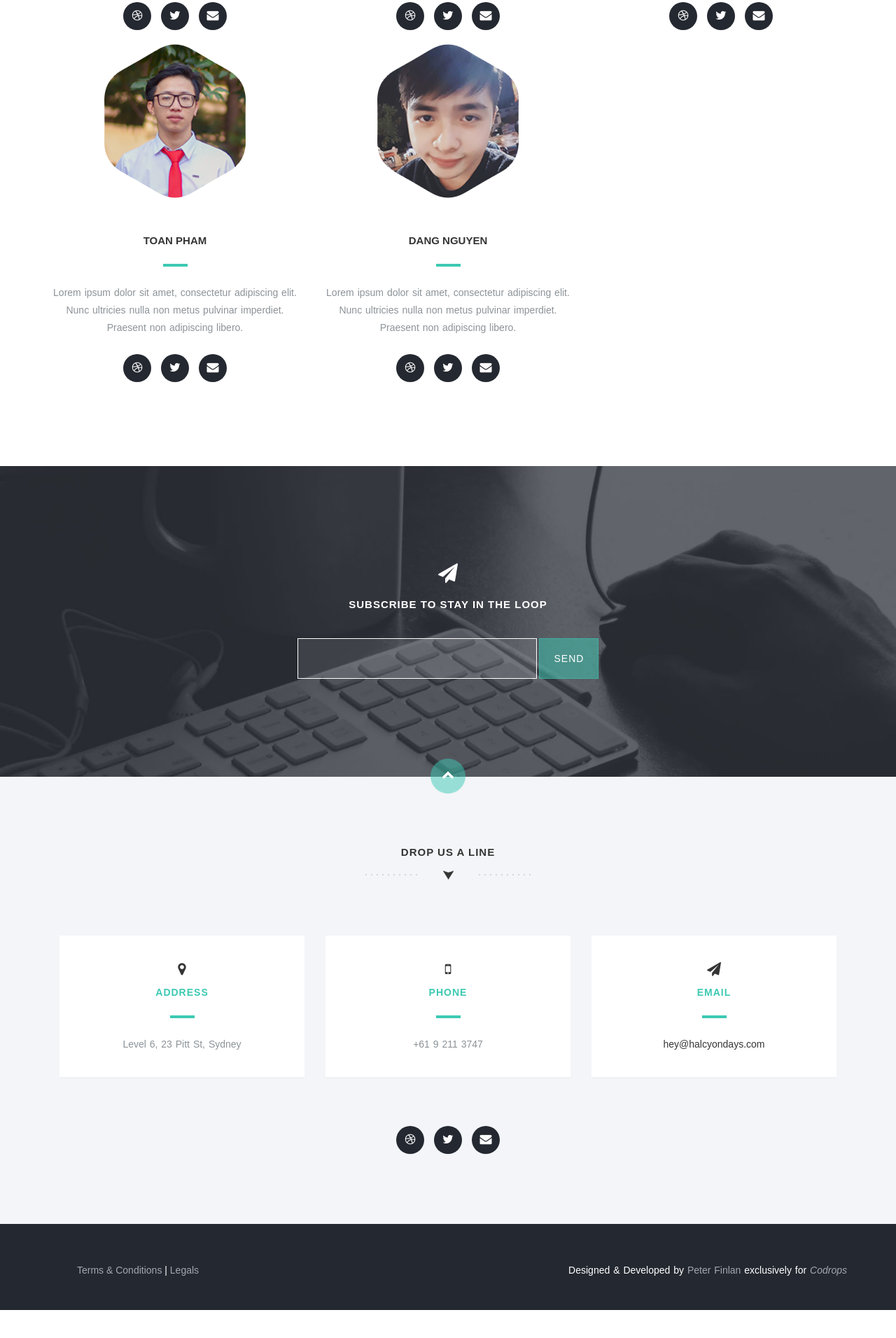
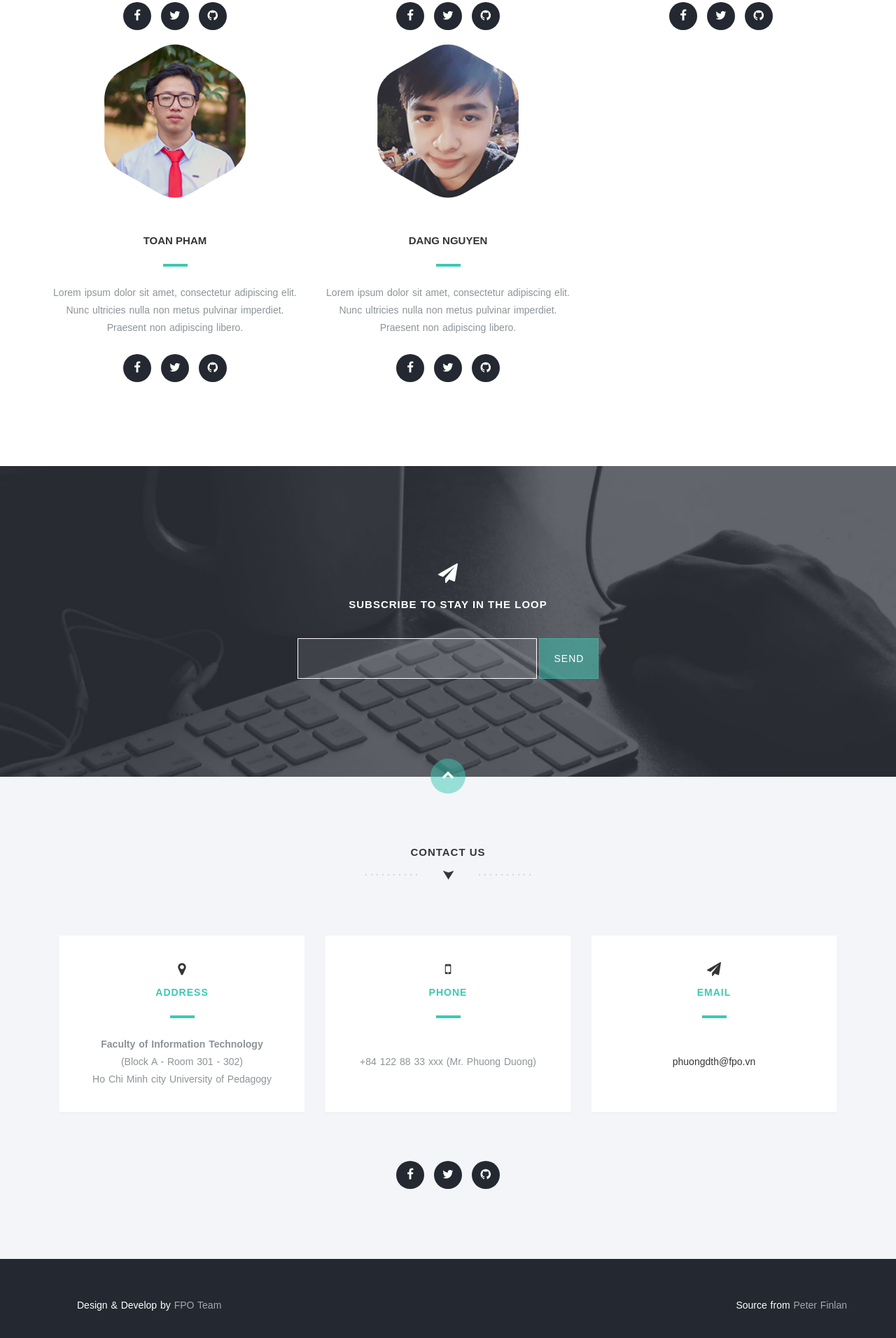
Before and after one commit to FPO-team/FPO-team.github.io, a plain HTML site: page index.html in a window 1280 px wide. Shown: the part 4408-6320 px from the top of the page at 70% size. Before the commit the page ends 6280 px from the top, so only its background shows below. Drawn offline with nearby package versions, Linux system fonts and the light colour scheme.

Commit message:
Update contact and a little bit memebers profile

```diff
--- a/index.html
+++ b/index.html
@@ -213,7 +213,7 @@
           <div class="container">
             <div class="row">
               <div class="col-md-12">
-                <h1 class="arrow">Nothing is impossible with our team</h1>
+                <h1 class="arrow">our team</h1>
               </div>
             </div>
             <div class="row">
@@ -226,9 +226,9 @@
                         <p>Lorem ipsum dolor sit amet, consectetur adipiscing elit. Nunc ultricies nulla non metus pulvinar imperdiet. Praesent non adipiscing libero.</p>
                         <div class="social">
                           <ul class="social-buttons">
-                            <li><a href="#" class="social-btn"><i class="fa fa-dribbble"></i></a></li>
-                            <li><a href="#" class="social-btn"><i class="fa fa-twitter"></i></a></li>
-                            <li><a href="#" class="social-btn"><i class="fa fa-envelope"></i></a></li>
+                            <li><a href="https://www.facebook.com/duongtran.haphuong" class="social-btn"><i class="fa fa-facebook"></i></a></li>
+                            <li><a href="https://twitter.com/dthphuong94" class="social-btn"><i class="fa fa-twitter"></i></a></li>
+                            <li><a href="https://github.com/dthphuong" class="social-btn"><i class="fa fa-github"></i></a></li>
                           </ul>
                         </div>
                       </div>
@@ -239,9 +239,9 @@
                         <p>Lorem ipsum dolor sit amet, consectetur adipiscing elit. Nunc ultricies nulla non metus pulvinar imperdiet. Praesent non adipiscing libero.</p>
                         <div class="social">
                           <ul class="social-buttons">
-                            <li><a href="#" class="social-btn"><i class="fa fa-dribbble"></i></a></li>
+                            <li><a href="https://www.facebook.com/profile.php?id=100007875605035&fref=ts" class="social-btn"><i class="fa fa-facebook"></i></a></li>
                             <li><a href="#" class="social-btn"><i class="fa fa-twitter"></i></a></li>
-                            <li><a href="#" class="social-btn"><i class="fa fa-envelope"></i></a></li>
+                            <li><a href="#" class="social-btn"><i class="fa fa-github"></i></a></li>
                           </ul>
                         </div>
                       </div>
@@ -251,9 +251,9 @@
                         <p>Lorem ipsum dolor sit amet, consectetur adipiscing elit. Nunc ultricies nulla non metus pulvinar imperdiet. Praesent non adipiscing libero.</p>
                         <div class="social">
                           <ul class="social-buttons">
-                            <li><a href="#" class="social-btn"><i class="fa fa-dribbble"></i></a></li>
+                            <li><a href="https://www.facebook.com/handsomevip007" class="social-btn"><i class="fa fa-facebook"></i></a></li>
                             <li><a href="#" class="social-btn"><i class="fa fa-twitter"></i></a></li>
-                            <li><a href="#" class="social-btn"><i class="fa fa-envelope"></i></a></li>
+                            <li><a href="#" class="social-btn"><i class="fa fa-github"></i></a></li>
                           </ul>
                         </div>
                       </div>
@@ -265,9 +265,9 @@
                             adipiscing libero.</p>
                           <div class="social">
                             <ul class="social-buttons">
-                              <li><a href="#" class="social-btn"><i class="fa fa-dribbble"></i></a></li>
+                              <li><a href="https://www.facebook.com/phamvinhtoan3010" class="social-btn"><i class="fa fa-facebook"></i></a></li>
                               <li><a href="#" class="social-btn"><i class="fa fa-twitter"></i></a></li>
-                              <li><a href="#" class="social-btn"><i class="fa fa-envelope"></i></a></li>
+                              <li><a href="#" class="social-btn"><i class="fa fa-github"></i></a></li>
                             </ul>
                           </div>
                         </div>
@@ -278,9 +278,9 @@
                             adipiscing libero.</p>
                           <div class="social">
                             <ul class="social-buttons">
-                              <li><a href="#" class="social-btn"><i class="fa fa-dribbble"></i></a></li>
+                              <li><a href="https://www.facebook.com/profile.php?id=100004432086600&fref=ts" class="social-btn"><i class="fa fa-facebook"></i></a></li>
                               <li><a href="#" class="social-btn"><i class="fa fa-twitter"></i></a></li>
-                              <li><a href="#" class="social-btn"><i class="fa fa-envelope"></i></a></li>
+                              <li><a href="#" class="social-btn"><i class="fa fa-github"></i></a></li>
                             </ul>
                           </div>
                         </div>
@@ -291,6 +291,7 @@
             </div>
           </div>
         </section>
+
         <section class="subscribe text-center">
           <div class="container">
             <h1><i class="fa fa-paper-plane"></i><span>Subscribe to stay in the loop</span></h1>
@@ -300,56 +301,67 @@
             </form>
           </div>
         </section>
+
         <section class="dark-bg text-center section-padding contact-wrap" id="contact">
           <a href="#top" class="up-btn"><i class="fa fa-chevron-up"></i></a>
           <div class="container">
             <div class="row">
               <div class="col-md-12">
-                <h1 class="arrow">Drop us a line</h1>
+                <h1 class="arrow">Contact us</h1>
               </div>
             </div>
             <div class="row contact-details">
               <div class="col-md-4">
                 <div class="light-box box-hover">
                   <h2><i class="fa fa-map-marker"></i><span>Address</span></h2>
-                  <p>Level 6, 23 Pitt St, Sydney</p>
+                  <p><b>Faculty of Information Technology</b> <br/> (Block A - Room 301 - 302) <br/> Ho Chi Minh city University of Pedagogy</p>
                 </div>
               </div>
               <div class="col-md-4">
                 <div class="light-box box-hover">
                   <h2><i class="fa fa-mobile"></i><span>Phone</span></h2>
-                  <p>+61 9 211 3747</p>
+                  <p>
+                     <br/>
+                    +84 122 88 33 xxx (Mr. Phuong Duong)<br/>
+                    <br/>
+                  </p>
                 </div>
               </div>
               <div class="col-md-4">
                 <div class="light-box box-hover">
                   <h2><i class="fa fa-paper-plane"></i><span>Email</span></h2>
-                  <p><a href="#">hey@halcyondays.com</a></p>
+                  <p>
+                      <br/>
+                      <a href="mailto:phuongdth@fpo.vn">phuongdth@fpo.vn</a><br/>
+                      <br/>
+                  </p>
                 </div>
               </div>
             </div>
             <div class="row">
               <div class="col-md-12">
                 <ul class="social-buttons">
-                  <li><a href="#" class="social-btn"><i class="fa fa-dribbble"></i></a></li>
+                  <li><a href="#" class="social-btn"><i class="fa fa-facebook"></i></a></li>
                   <li><a href="#" class="social-btn"><i class="fa fa-twitter"></i></a></li>
-                  <li><a href="#" class="social-btn"><i class="fa fa-envelope"></i></a></li>
+                  <li><a href="#" class="social-btn"><i class="fa fa-github"></i></a></li>
                 </ul>
               </div>
             </div>
           </div>
         </section>
+
         <footer>
           <div class="container">
             <div class="row">
               <div class="col-md-6">
                 <ul class="legals">
-                  <li><a href="#">Terms &amp; Conditions</a></li>
-                  <li><a href="#">Legals</a></li>
+                  <!--<li><a href="#">Terms &amp; Conditions</a></li>-->
+                  <!--<li><a href="#">Legals</a></li>-->
+                  <p>Design &amp; Develop by <a href="https://fpo-team.github.io/">FPO Team</a></p>
                 </ul>
               </div>
               <div class="col-md-6 credit">
-                <p>Designed &amp; Developed by <a href="http://www.peterfinlan.com/">Peter Finlan</a> exclusively for <a href="http://tympanus.net/codrops/"><em>Codrops</em></a></p>
+                <p>Source from <a href="http://www.peterfinlan.com/">Peter Finlan</a></p>
               </div>
             </div>
           </div>
```
Also changed, not shown: 1 other file.
